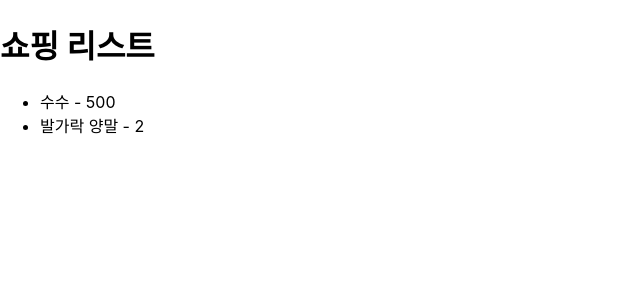
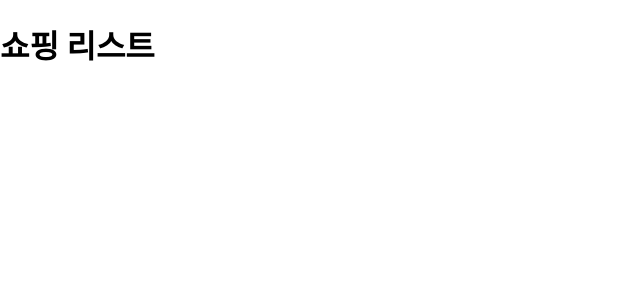
Before and after one commit to osparking/react-typescript-app, a React (Create React App) app: page / in a window 1280 px wide. Shown: the top 300 px of the page, without its empty margins (0-640 px from the left). Built offline with nearby package versions, Linux system fonts and the light colour scheme.

Commit message:
useState used for items array - phase 1

```diff
--- a/src/App.tsx
+++ b/src/App.tsx
@@ -1,16 +1,18 @@
+import { useState } from 'react';
 import './App.css';
 import ShoppingList from './component/ShoppingList';
 
 function App() {
-  const items = [{
-    id: 1,
-    product: "수수",
-    quantity: 500
-  }, {
-    id: 2,
-    product: "발가락 양말",
-    quantity: 2
-  }];
+  const [items, setItems] = useState([]);
+  // const items = [{
+  //   id: 1,
+  //   product: "수수",
+  //   quantity: 500
+  // }, {
+  //   id: 2,
+  //   product: "발가락 양말",
+  //   quantity: 2
+  // }];
 
   return (
     <div>
```
